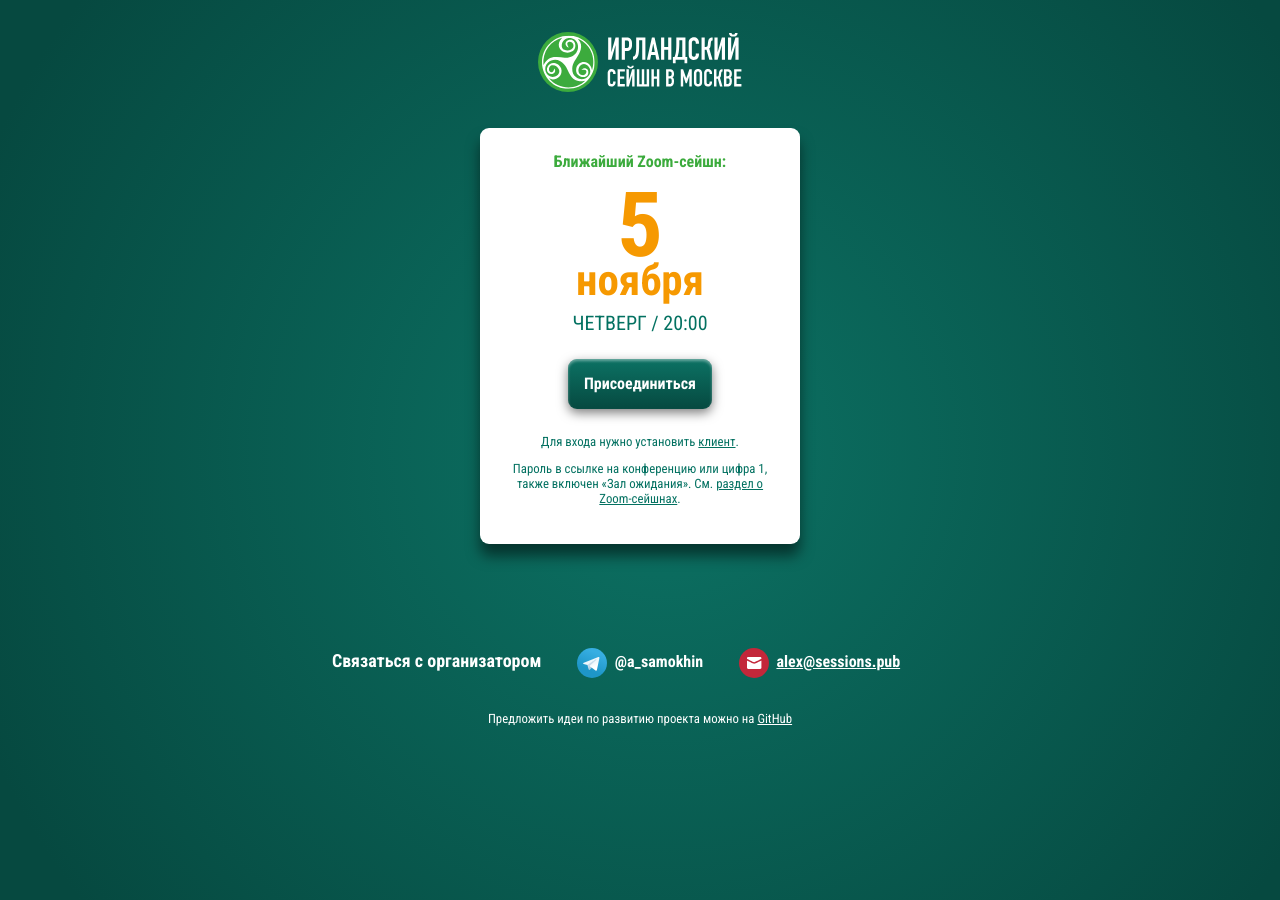
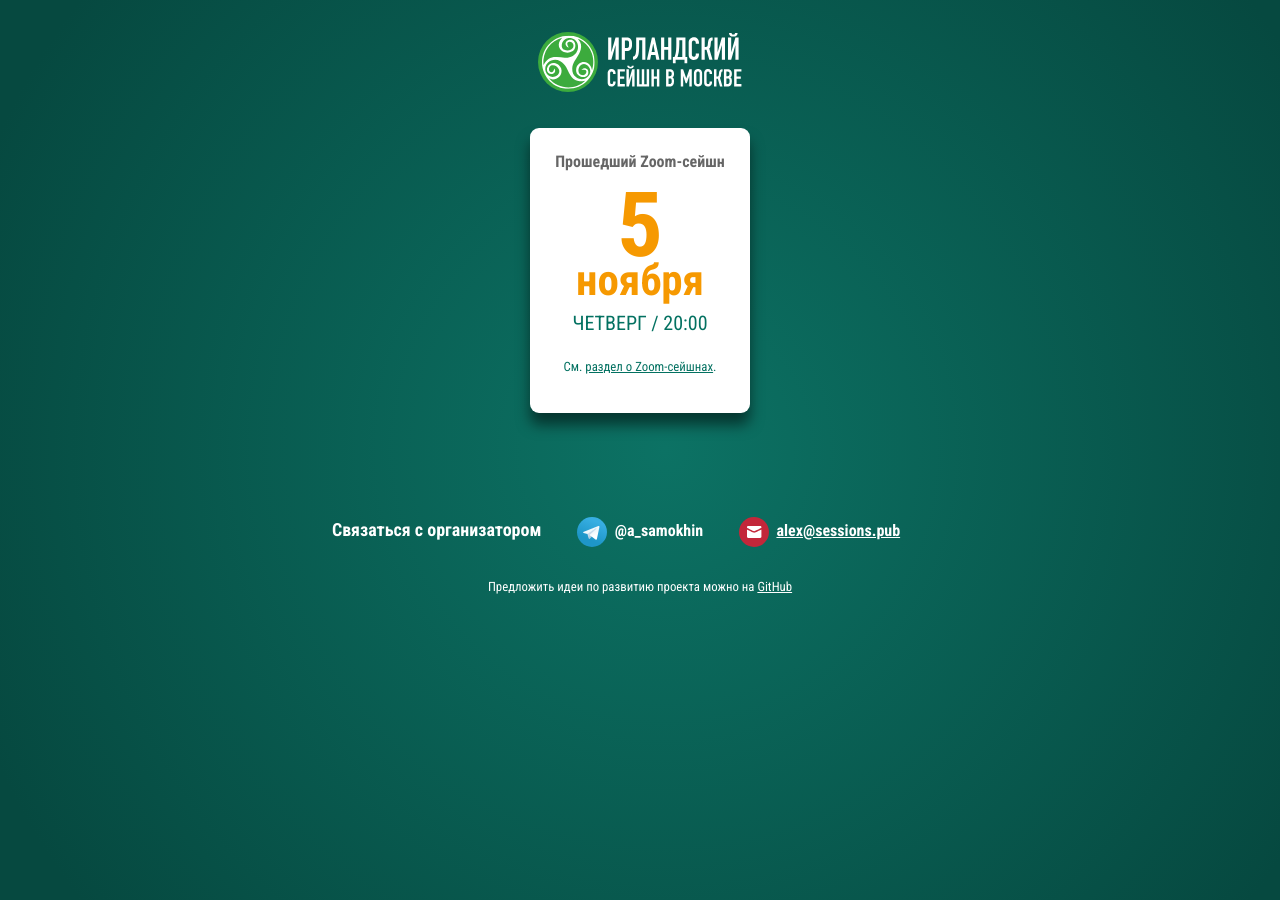
Before and after one commit to true-chaotic/sessions.pub, a Jekyll site: the page built from _posts/2020-11-02-zoom.md, in a window 1280 px wide. Built offline with Jekyll 4.4.1, drawn with Linux system fonts in a browser that asks for light colours.

Commit message:
Saturday, card template fix

```diff
--- a/_includes/card.html
+++ b/_includes/card.html
@@ -43,6 +43,13 @@
         </time>
     </p>
     {% if include.session.type == "zoom" %}
+    {% if include.session.past %}
+        <div class="card__notes">
+            <p class="card__note">
+                Cм. <a class="card__address-link" href="/slow/">раздел о Zoom-сейшнах</a>.
+            </p>
+        </div>
+    {% else %}
         <div class="card__enter">
             <a class="card__enter-button" href="https://us04web.zoom.us/j/3923897848?pwd=SHAzL1kwTmcyYm1PdkdzNVNLNUZ6dz09">Присоединиться</a>
         </div>
@@ -56,4 +63,5 @@
             </p>
         </div>
     {% endif %}
+    {% endif %}
 </div>
```
Also changed, not shown: _posts/2020-11-02-zoom.md (+1 -1 lines), _posts/2020-11-06-zoom.md (added, +9 -0 lines). Lines whose indentation alone changed are shown as unchanged.
